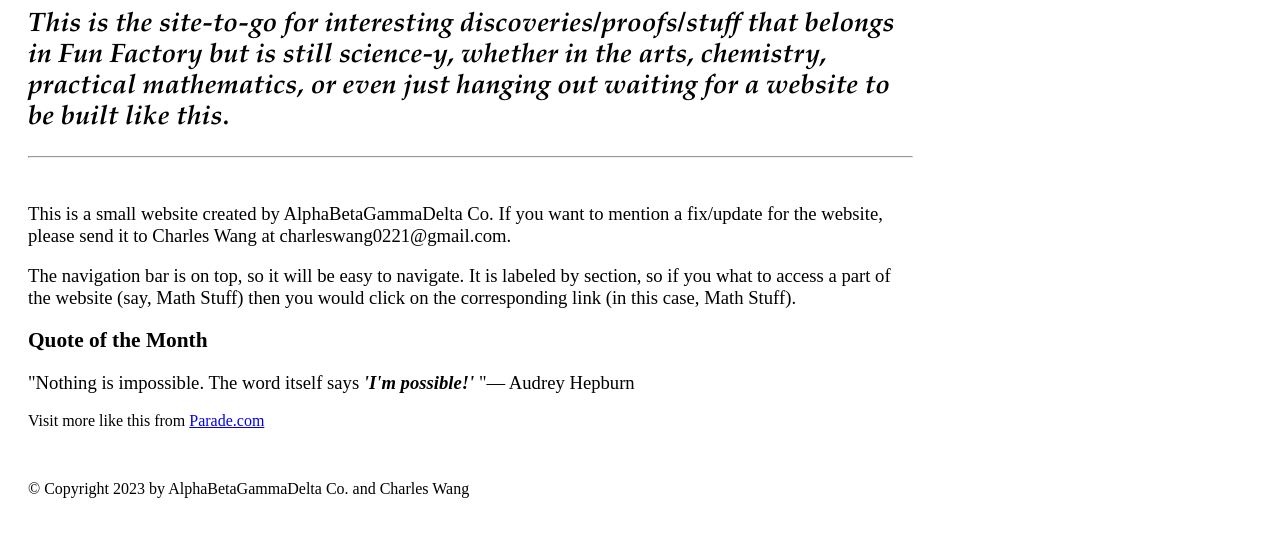
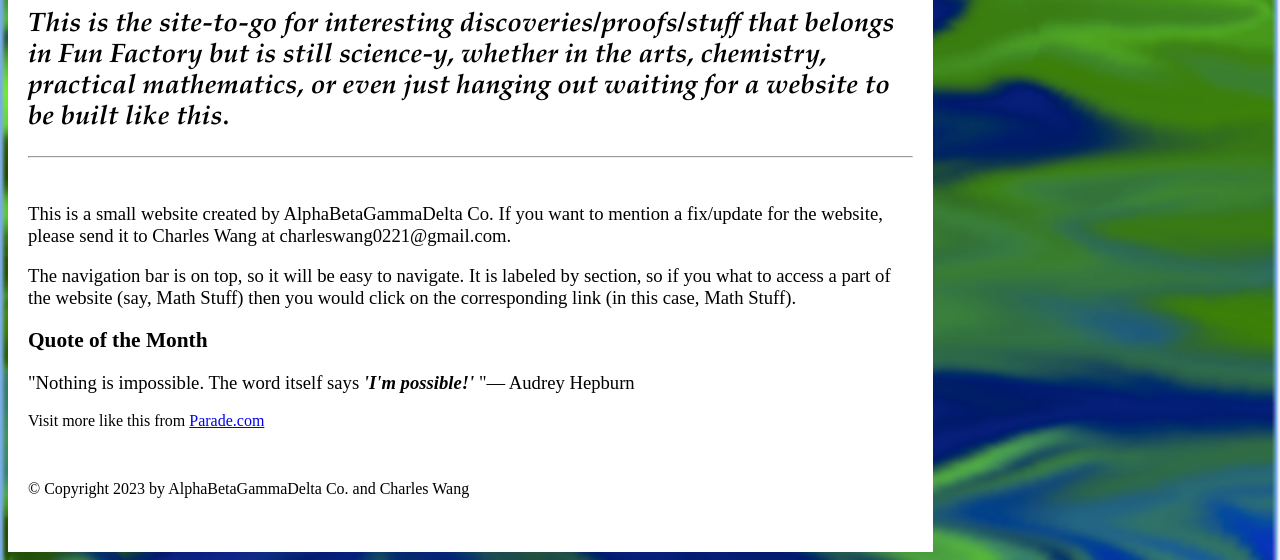
Before and after one commit to alpbetgamdel/index, a plain HTML site: page index.html in a window 1280 px wide. Shown: the part 479-1039 px from the top of the page. Drawn offline with Linux system fonts and the light colour scheme; a web font is replaced by a local one.

Commit message:
Update index.css

```diff
--- a/index.css
+++ b/index.css
@@ -23,7 +23,7 @@ header {
   body {
     color: #FFFFFF;
     font-family: 'comme';
-    background-image: url(./water-at-night_2.png);
+    background-image: url(./water-at-night.png);
     background-size: cover;
   }
 
```
